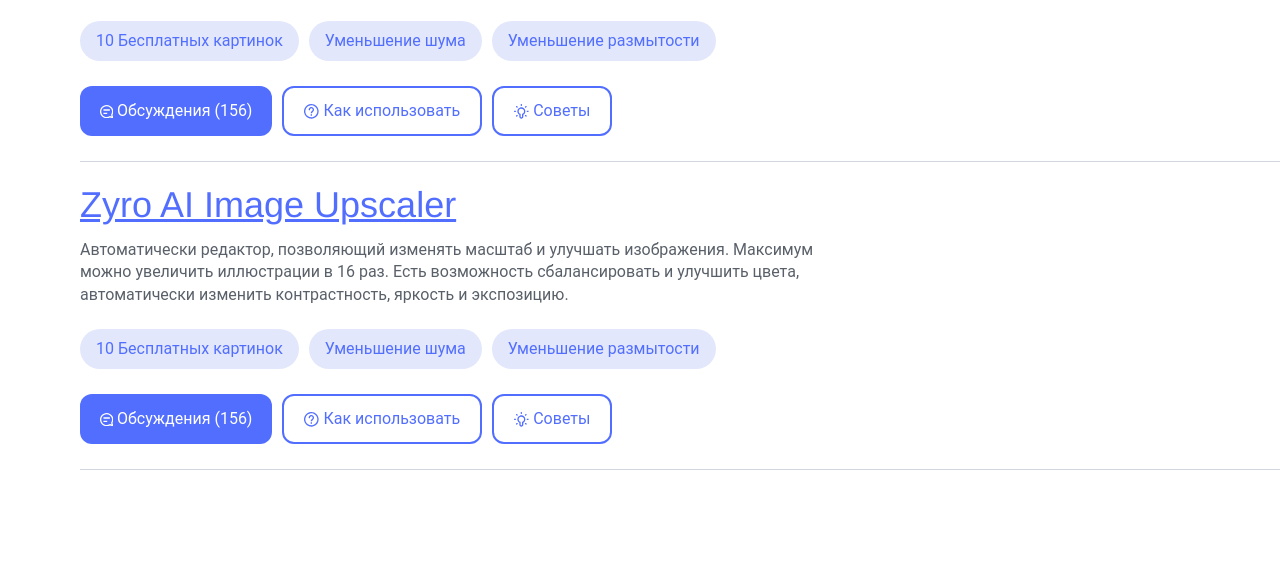
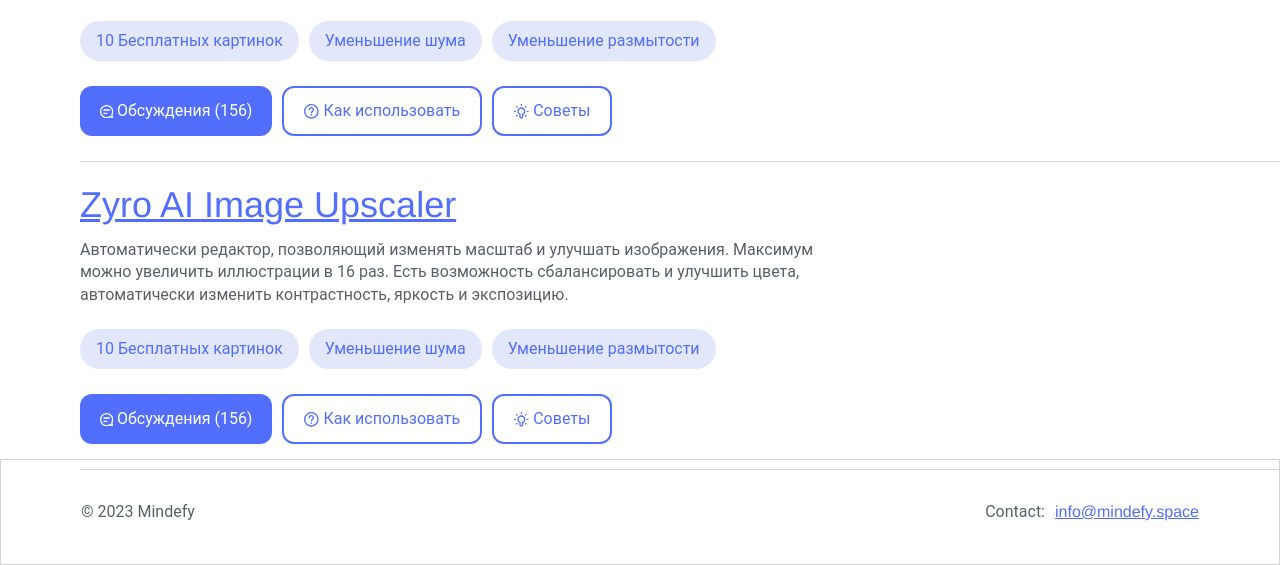
Before and after one commit to ln-sergey/mindefy_api, a plain HTML site: page Static/html/index.html in a window 1280 px wide. Shown: the part 739-1304 px from the top of the page. Before the commit the page ends 1209 px from the top, so only its background shows below. Drawn offline with Linux system fonts and the light colour scheme; files that its build step writes are made by us from their sources.

Commit message:
Add footer with contact email

```diff
--- a/Static/css/style.css
+++ b/Static/css/style.css
@@ -46,10 +46,9 @@
   justify-content: flex-start;
   flex-direction: column;
   align-items: flex-start;
-  flex: 1;
   gap: 34px;
   align-self: stretch;
-  height: 1222px;
+  height: 1118px;
   box-sizing: border-box;
   padding: 36px 0px 0px;
   flex-shrink: 0;
@@ -140,7 +139,7 @@
   flex: 1;
   gap: 20px;
   align-self: stretch;
-  height: 998px;
+  height: 894px;
   box-sizing: border-box;
   padding: 0px 80px;
   flex-shrink: 0;
@@ -348,3 +347,55 @@
   right: 0px;
   bottom: 0px;
 }
+
+#Rectangle1 {
+  width: 1045px;
+  height: 28px;
+  background-color: rgb(217, 217, 217);
+}
+
+#Footer {
+  display: flex;
+  justify-content: flex-start;
+  flex-direction: row;
+  align-items: flex-start;
+  gap: 10px;
+  border: solid 1px rgb(209, 211, 213);
+  align-self: stretch;
+  box-sizing: border-box;
+  padding: 40px 80px;
+  flex-shrink: 0;
+}
+
+#Copyright {
+  color: rgb(89, 96, 105);
+  text-overflow: ellipsis;
+  font-size: 16px;
+  font-family: Roboto, sans-serif;
+  font-weight: initial;
+  line-height: 24px;
+  text-align: left;
+  width: 1063px;
+  flex: 1;
+}
+
+#ContactMail {
+  color: rgb(89, 96, 105);
+  text-overflow: ellipsis;
+  font-size: 16px;
+  font-family: Roboto, sans-serif;
+  font-weight: initial;
+  line-height: 24px;
+  text-align: left;
+}
+
+#ContactMail_0001 {
+  color: rgb(82, 110, 255);
+  text-overflow: ellipsis;
+  font-size: 16px;
+  font-family: Roboto, sans-serif;
+  font-weight: initial;
+  line-height: 24px;
+  text-align: left;
+  text-decoration: underline;
+}
--- a/Static/html/index.html
+++ b/Static/html/index.html
@@ -291,10 +291,26 @@
 							</div>
 						</div>
 						<div id="SeparatorLine">
-              <div id="SeparatorLine_0001"></div>
+							<div id="SeparatorLine_0001">
+
 							</div>
 						</div>
 					</div>
+					<div id="Rectangle1">
+
+					</div>
+				</div>
+			</div>
+			<div id="Footer">
+				<span id="Copyright">
+					© 2023 Mindefy
+				</span>
+				<span id="ContactMail">
+					Contact:
+				</span>
+				<span id="ContactMail_0001">
+					<a href="mailto:info@mindefy.space">info@mindefy.space</a>
+				</span>
 			</div>
 		</div>
   </body>
```
Lines whose indentation alone changed are shown as unchanged.
